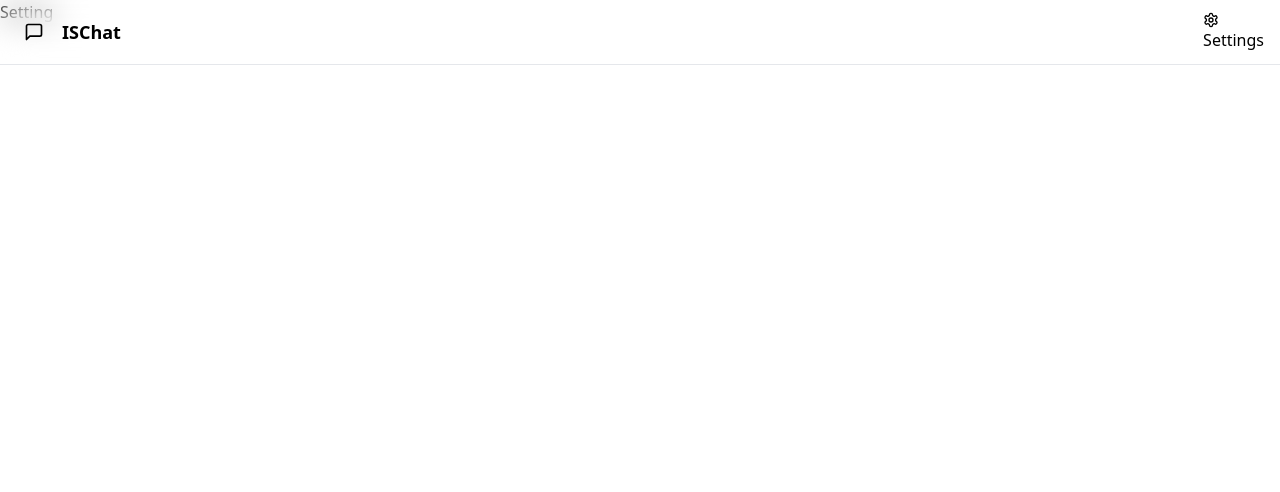
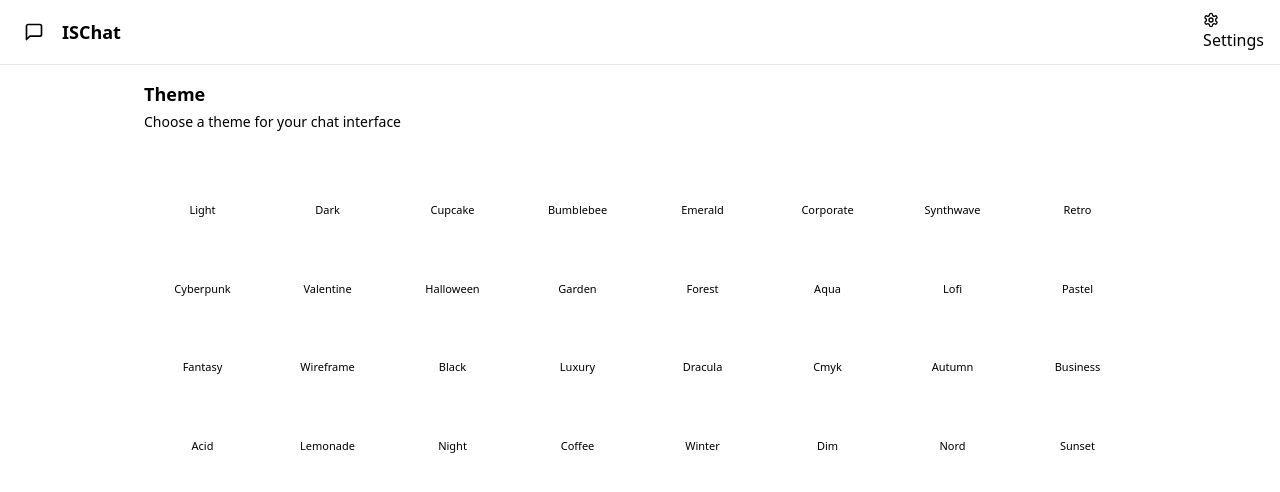
Before and after one commit to ILakshitha/Chat-App, a React (Vite) app in the folder Frontend/: page /setting in a window 1280 px wide. Shown: the top 492 px of the page. Built offline with nearby package versions, Linux system fonts and the light colour scheme; no server answers.

Commit message:
home sign in sign up page ui created

```diff
--- a/Frontend/src/pages/HomePage.jsx
+++ b/Frontend/src/pages/HomePage.jsx
@@ -1,13 +1,25 @@
 import React from 'react'
+import { useChatStore } from '../store/useChatStore';
+import Sidebar from '../components/Sidebar';
+import NoChatSelected from '../components/NoChatSelected';
+import ChatContainer from '../components/ChatContainer';
 
 const HomePage = () => {
+
+  const {selectedUser, isUserSelected} = useChatStore();
+
   return (
-    <div>
-        <h1>Welcome to the Home Page</h1>
-        <p>This is the main page of the application.</p>
-        <p>Here you can find various features and functionalities.</p>
-        <p>Feel free to explore!</p>
+    <div className="h-screen bg-base-200">
+    <div className="flex items-center justify-center pt-20 px-4">
+      <div className="bg-base-100 rounded-lg shadow-cl w-full max-w-6xl h-[calc(100vh-8rem)]">
+        <div className="flex h-full rounded-lg overflow-hidden">
+          <Sidebar />
+
+          {!selectedUser ? <NoChatSelected /> : <ChatContainer />}
+        </div>
+      </div>
     </div>
+  </div>
   )
 }
 
--- a/Frontend/src/pages/SettingPage.jsx
+++ b/Frontend/src/pages/SettingPage.jsx
@@ -1,9 +1,43 @@
-import React from 'react'
+import React from 'react';
+import { THEMES } from '../constants';
+import { useThemeStore } from '../store/useThemeStore';
 
 function SettingPage() {
+
+  const { theme, setTheme } = useThemeStore();
+
   return (
-    <div>
-      Setting
+    <div className="h-screen container mx-auto px-4 pt-20 max-w-5xl">
+      <div className="space-y-6">
+        <div className="flex flex-col gap-1">
+          <h2 className="text-lg font-semibold">Theme</h2>
+          <p className="text-sm text-base-content/70">Choose a theme for your chat interface</p>
+        </div>
+        <div className="grid grid-cols-4 sm:grid-cols-6 md:grid-cols-8 gap-2">
+          {THEMES.map((t) => (
+            <button
+              key={t}
+              className={`
+                group flex flex-col items-center gap-1.5 p-2 rounded-lg transition-colors
+                ${theme === t ? "bg-base-200" : "hover:bg-base-200/50"}
+              `}
+              onClick={() => setTheme(t)}
+            >
+              <div className="relative h-8 w-full rounded-md overflow-hidden" data-theme={t}>
+                <div className="absolute inset-0 grid grid-cols-4 gap-px p-1">
+                  <div className="rounded bg-primary"></div>
+                  <div className="rounded bg-secondary"></div>
+                  <div className="rounded bg-accent"></div>
+                  <div className="rounded bg-neutral"></div>
+                </div>
+              </div>
+              <span className="text-[11px] font-medium truncate w-full text-center">
+                {t.charAt(0).toUpperCase() + t.slice(1)}
+              </span>
+            </button>
+          ))}
+        </div>
+      </div>
     </div>
   )
 }
--- a/Frontend/src/pages/SignUpPage.jsx
+++ b/Frontend/src/pages/SignUpPage.jsx
@@ -3,6 +3,7 @@
 import { Eye, EyeOff, Loader2, Lock, Mail, MessageSquare, User } from "lucide-react";
 import { Link } from 'react-router-dom';
 import AuthImagePattern from '../components/AuthImagePattern.jsx';
+import toast from 'react-hot-toast';
 
 function SignUpPage() {
 
```
